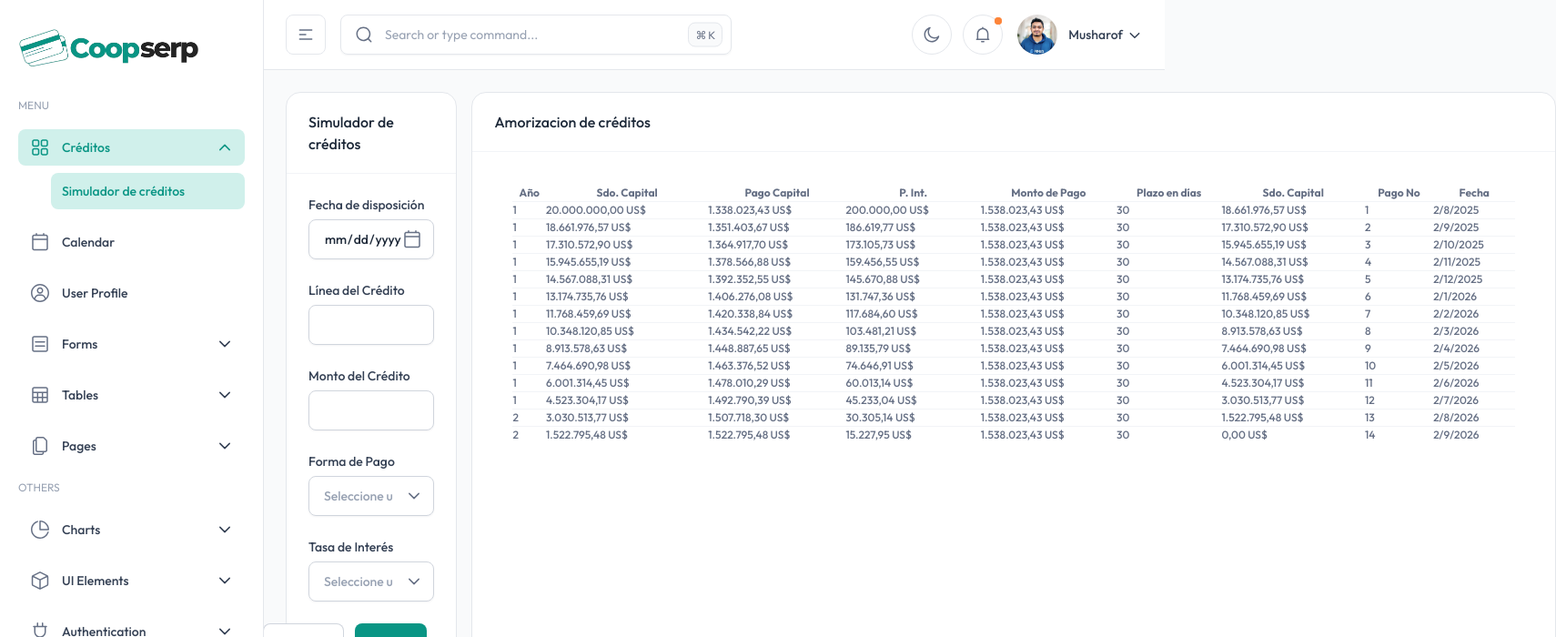
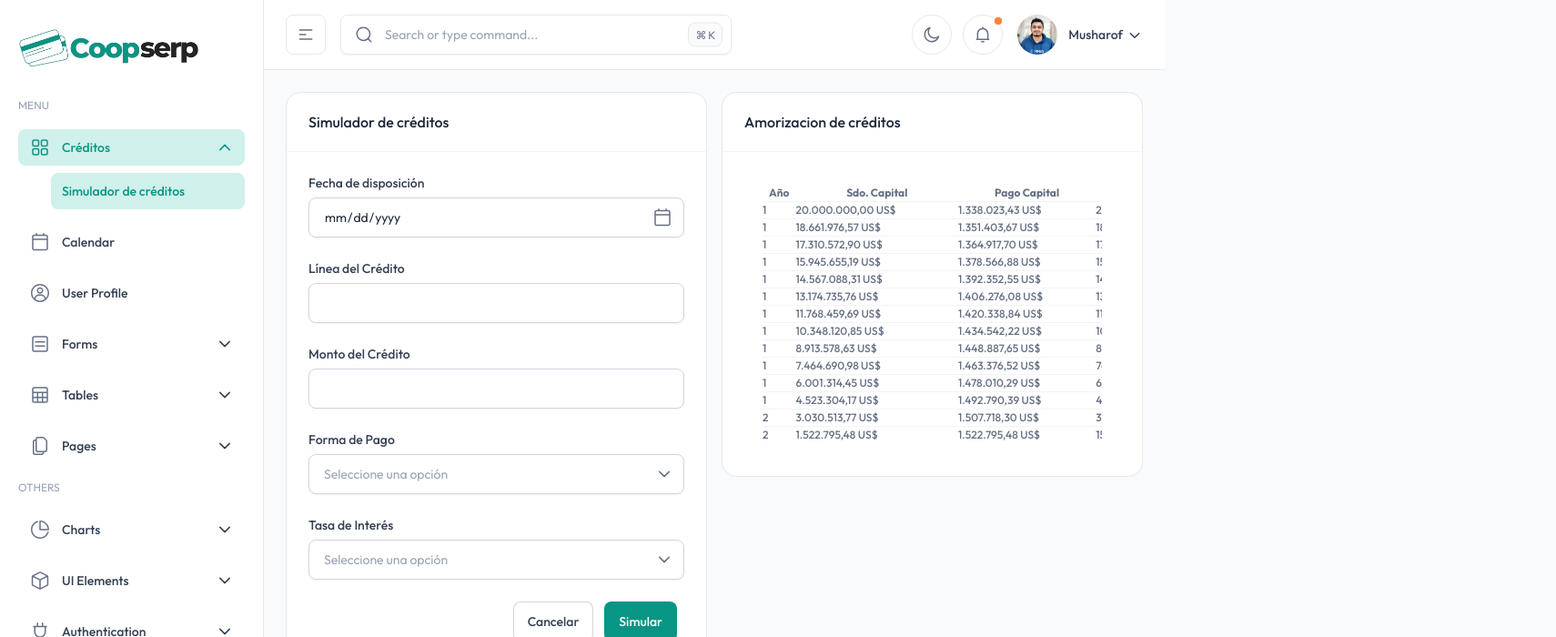
Before and after one commit to Tobarsitoo/SimuladorCredi-FrontEnd, a Next.js app: page / in a window 1280 px wide. Shown: the top 700 px of the page at 91% size, 1710 px wide, since content can reach past the window. Built offline with nearby package versions, Linux system fonts and the light colour scheme.

Commit message:
se acomodo las tablas
se deben correguir tablas

```diff
--- a/src/components/simluador-creditos/formulario/Inputs.tsx
+++ b/src/components/simluador-creditos/formulario/Inputs.tsx
@@ -35,8 +35,9 @@ export default function DefaultInputs() {
     console.log("Selected value:", value);
   };
   return (
-    <div className="flex flex-row gap-4"> {/* Contenedor flexbox */}
-      <ComponentCard title="Simulador de créditos" className={`font-medium flex-1 ${isMenuOpen ? 'min-w-[50%]' : 'min-w-[20%]'}`}>
+    <div className="grid grid-cols-2 gap-4 w-full">
+      <div className="col-span-1">
+      <ComponentCard title="Simulador de créditos" >
         <div className="space-y-6">
           <div>
             <Label htmlFor="datePicker">Fecha de disposición</Label>
@@ -96,10 +97,13 @@ export default function DefaultInputs() {
             </Button>
           </div>
         </div>
-      </ComponentCard>
-      <ComponentCard title="Amorizacion de créditos" className="font-medium">
-        <Table />
-      </ComponentCard>
-    </div>
+        </ComponentCard>
+        </div>
+        <div className="col-span-1">
+          <ComponentCard title="Amorizacion de créditos" className="font-medium">
+            <Table />
+          </ComponentCard>
+        </div>
+      </div>
   );
 }
```
